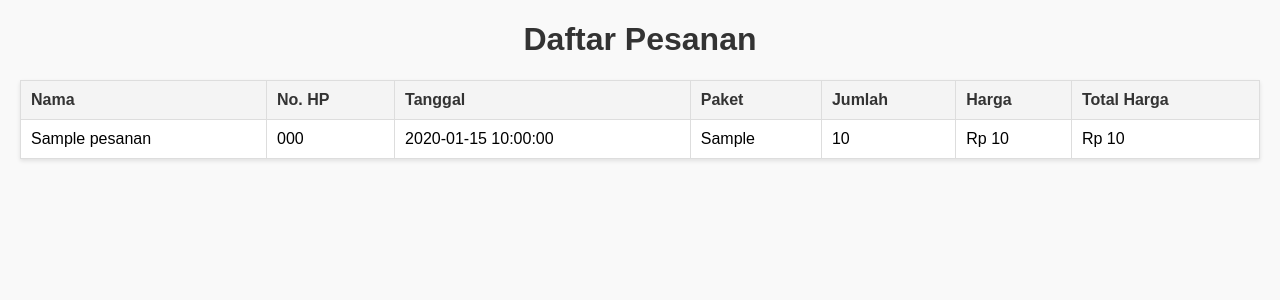
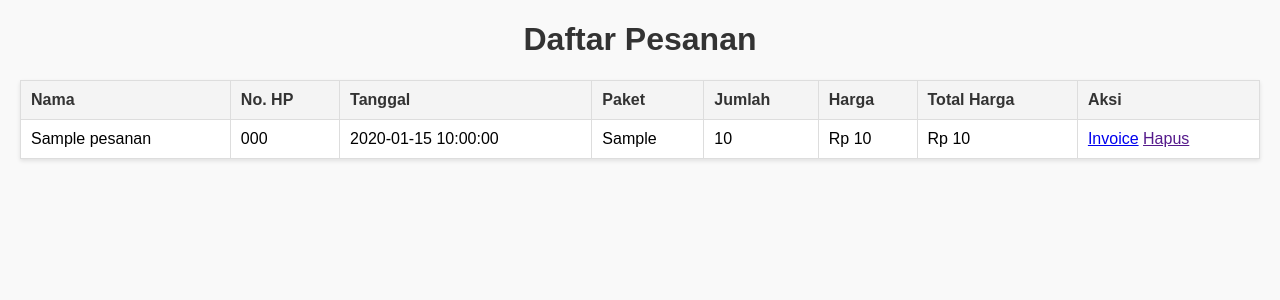
Before and after one commit to trimaryani29/wisata_woodland, a PHP site: page /wisata/daftar_pesanan.php in a window 1280 px wide. Shown: the top 300 px of the page. Run offline with PHP 8.4, Linux system fonts and the light colour scheme; tables that the repository leaves empty or names only in its code hold one stand-in row (values such as "Sample post").

Commit message:
invoice.php

```diff
--- a/daftar_pesanan.php
+++ b/daftar_pesanan.php
@@ -18,6 +18,7 @@
                 <th>Jumlah</th>
                 <th>Harga</th>
                 <th>Total Harga</th>
+                <th>Aksi</th>
             </tr>
         </thead>
         <tbody>
@@ -42,6 +43,10 @@
                         <td>{$row['jumlah']}</td>
                         <td>Rp " . number_format($row['harga'], 0, ',', '.') . "</td>
                         <td>Rp " . number_format($row['total_harga'], 0, ',', '.') . "</td>
+                        <td>
+                        <a href='invoice.php?id={$row['id']}'>Invoice</a>
+                        <a href=''>Hapus</a>
+                        </td>
                     </tr>";
                 }
             } else {
@@ -49,6 +54,7 @@
             }
             ?>
         </tbody>
+        <a href=""></a>
     </table>
 </body>
 </html>
--- a/index.php
+++ b/index.php
@@ -20,6 +20,7 @@
                 <li><a href="#tentang">Tentang</a></li>
                 <li><a href="#destinasi">Destinasi</a></li>
                 <li><a href="#paket">Paket Wisata</a></li>
+                <li><a href="daftar_pesanan.php">Daftar Pesanan</a></li>
                 <li><a href="#kontak">Kontak</a></li>
             </ul>
         </nav>
--- a/invoice.php
+++ b/invoice.php
@@ -20,7 +20,7 @@
         <nav>
             <ul>
                 <li><a href='index.php' class="active">Beranda</a></li>
-                <li><a href="#pemesanan">Pemesanan</a></li>
+                <li><a href="pesan.php">Pemesanan</a></li>
                 <li><a href="#kontak">Kontak</a></li>
             </ul>
         </nav>
```
